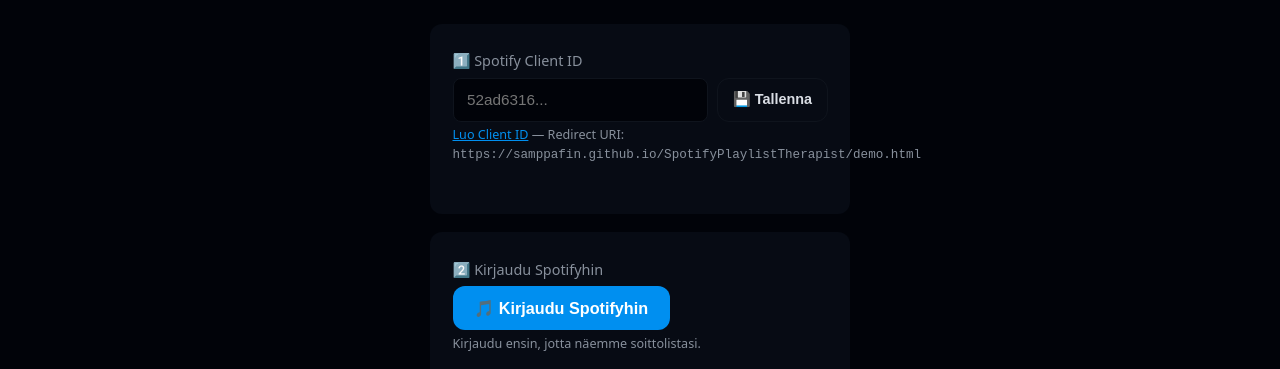
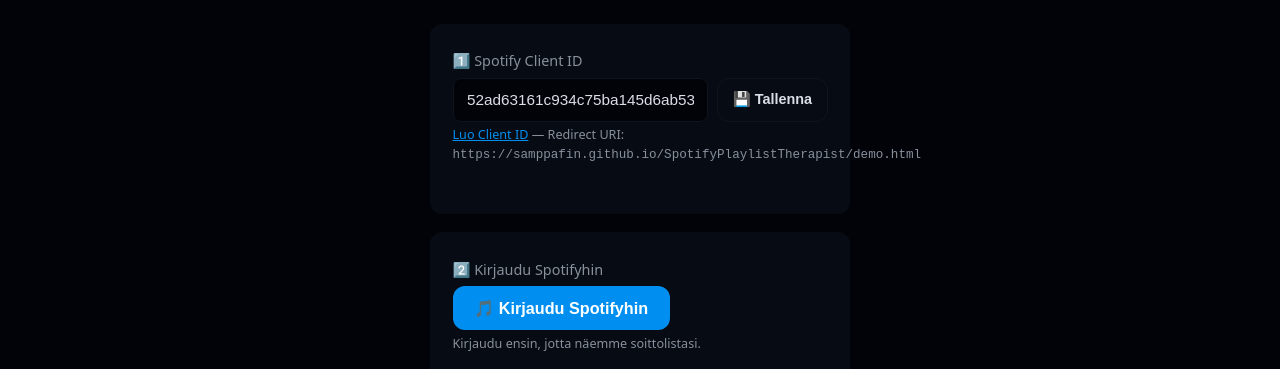
Before and after one commit to SamppaFIN/SpotifyPlaylistTherapist, a website: page public/demo.html in a window 1280 px wide. Shown: the part 431-800 px from the top of the page. Drawn offline with Linux system fonts and the light colour scheme.

Commit message:
🔑 Kovakoodaa Client ID oletukseksi + auto-save localStorageen

```diff
--- a/public/demo.html
+++ b/public/demo.html
@@ -509,8 +509,10 @@
 // CLIENT ID -hallinta
 // ═══════════════════════════════════════════════════════════
 
+const DEFAULT_CLIENT_ID = '52ad63161c934c75ba145d6ab53e2275';
+
 function getClientId() {
-  return localStorage.getItem('spotify_client_id') || '';
+  return localStorage.getItem('spotify_client_id') || DEFAULT_CLIENT_ID;
 }
 
 function saveClientId() {
@@ -522,8 +524,6 @@
     setTimeout(() => input.style.borderColor = 'var(--c-surface2)', 2000);
   }
 }
-
-// Alusta Client ID -kenttä (hoidetaan init():ssä)
 
 // ═══════════════════════════════════════════════════════════
 // SPOTIFY OAuth PKCE (vanilla JS)
@@ -1182,9 +1182,13 @@
 // ═══════════════════════════════════════════════════════════
 
 async function init() {
-  // Palauta tallennettu Client ID
-  const saved = getClientId();
-  if (saved) document.getElementById('clientIdInput').value = saved;
+  // Täytä Client ID (tallennettu tai oletus) ja auto-save
+  const saved = localStorage.getItem('spotify_client_id');
+  const clientId = saved || DEFAULT_CLIENT_ID;
+  document.getElementById('clientIdInput').value = clientId;
+  if (!saved) {
+    localStorage.setItem('spotify_client_id', clientId);
+  }
 
   // Näytä kirjautumistila
   await updateLoginStatus();
```
